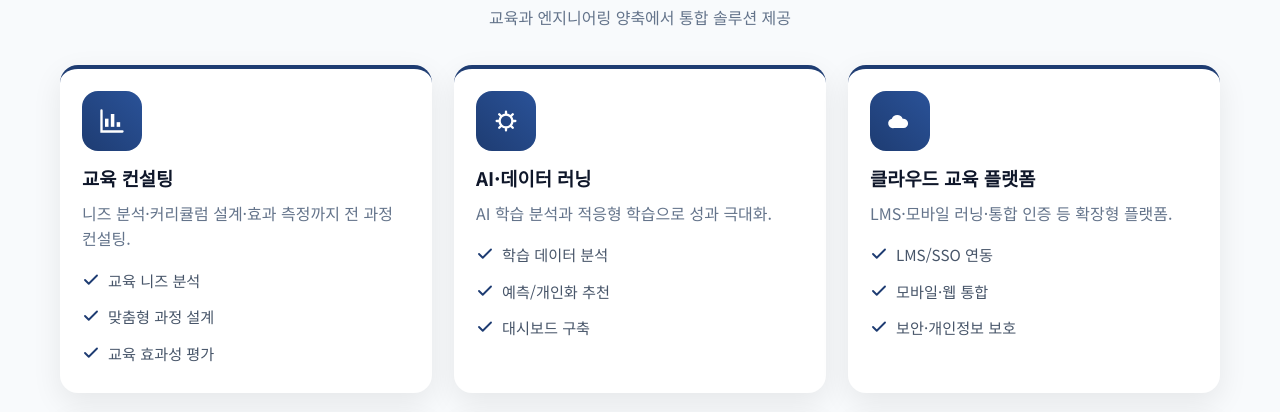
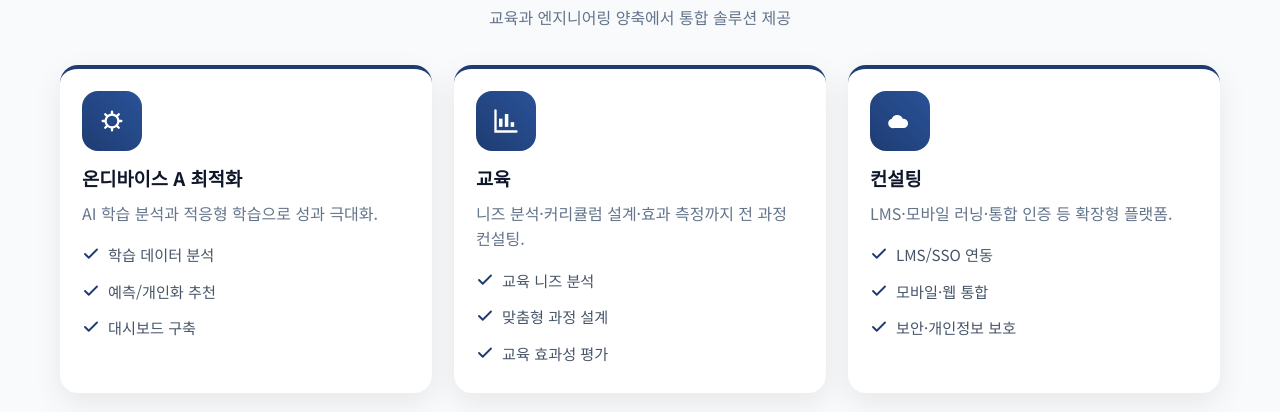
Before and after one commit to hongwoosystems/hongwoosystems.github.io, a plain HTML site: page index.html in a window 1280 px wide. Shown: the part 495-907 px from the top of the page. Drawn offline with Linux system fonts and the light colour scheme.

Commit message:
Add files via upload

```diff
--- a/index.html
+++ b/index.html
@@ -574,9 +574,19 @@
 <h2 class="title">주요 서비스</h2>
 <p class="subtitle2">교육과 엔지니어링 양축에서 통합 솔루션 제공</p>
 <div class="grid">
+<article class="card reveal" style="transition-delay:.05s">
+<div class="icon"><svg aria-hidden="true" fill="none" height="28" viewbox="0 0 24 24" width="28"><circle cx="12" cy="12" r="5.5" stroke="white" stroke-width="2"></circle><path d="M4 12h2M18 12h2M12 4v2M12 18v2M6.2 6.2l1.4 1.4M16.4 16.4l1.4 1.4M6.2 17.8l1.4-1.4M16.4 7.6l1.4-1.4" stroke="white" stroke-linecap="round" stroke-width="2"></path></svg></div>
+<h3>온디바이스 A 최적화</h3>
+<p>AI 학습 분석과 적응형 학습으로 성과 극대화.</p>
+<ul class="features">
+<li><svg aria-hidden="true" fill="none" height="18" viewbox="0 0 24 24" width="18"><path d="M20 6L9 17l-5-5" stroke="currentColor" stroke-linecap="round" stroke-linejoin="round" stroke-width="2.5"></path></svg> 학습 데이터 분석</li>
+<li><svg aria-hidden="true" fill="none" height="18" viewbox="0 0 24 24" width="18"><path d="M20 6L9 17l-5-5" stroke="currentColor" stroke-linecap="round" stroke-linejoin="round" stroke-width="2.5"></path></svg> 예측/개인화 추천</li>
+<li><svg aria-hidden="true" fill="none" height="18" viewbox="0 0 24 24" width="18"><path d="M20 6L9 17l-5-5" stroke="currentColor" stroke-linecap="round" stroke-linejoin="round" stroke-width="2.5"></path></svg> 대시보드 구축</li>
+</ul>
+</article>
 <article class="card reveal">
 <div class="icon"><svg aria-hidden="true" fill="none" height="28" viewbox="0 0 24 24" width="28"><path d="M3 3v18h18" stroke="white" stroke-linecap="round" stroke-width="2"></path><rect fill="white" height="7" width="3" x="6" y="10"></rect><rect fill="white" height="11" width="3" x="11" y="6"></rect><rect fill="white" height="4" width="3" x="16" y="13"></rect></svg></div>
-<h3>교육 컨설팅</h3>
+<h3>교육</h3>
 <p>니즈 분석·커리큘럼 설계·효과 측정까지 전 과정 컨설팅.</p>
 <ul class="features">
 <li><svg aria-hidden="true" fill="none" height="18" viewbox="0 0 24 24" width="18"><path d="M20 6L9 17l-5-5" stroke="currentColor" stroke-linecap="round" stroke-linejoin="round" stroke-width="2.5"></path></svg> 교육 니즈 분석</li>
@@ -584,19 +594,9 @@
 <li><svg aria-hidden="true" fill="none" height="18" viewbox="0 0 24 24" width="18"><path d="M20 6L9 17l-5-5" stroke="currentColor" stroke-linecap="round" stroke-linejoin="round" stroke-width="2.5"></path></svg> 교육 효과성 평가</li>
 </ul>
 </article>
-<article class="card reveal" style="transition-delay:.05s">
-<div class="icon"><svg aria-hidden="true" fill="none" height="28" viewbox="0 0 24 24" width="28"><circle cx="12" cy="12" r="5.5" stroke="white" stroke-width="2"></circle><path d="M4 12h2M18 12h2M12 4v2M12 18v2M6.2 6.2l1.4 1.4M16.4 16.4l1.4 1.4M6.2 17.8l1.4-1.4M16.4 7.6l1.4-1.4" stroke="white" stroke-linecap="round" stroke-width="2"></path></svg></div>
-<h3>AI·데이터 러닝</h3>
-<p>AI 학습 분석과 적응형 학습으로 성과 극대화.</p>
-<ul class="features">
-<li><svg aria-hidden="true" fill="none" height="18" viewbox="0 0 24 24" width="18"><path d="M20 6L9 17l-5-5" stroke="currentColor" stroke-linecap="round" stroke-linejoin="round" stroke-width="2.5"></path></svg> 학습 데이터 분석</li>
-<li><svg aria-hidden="true" fill="none" height="18" viewbox="0 0 24 24" width="18"><path d="M20 6L9 17l-5-5" stroke="currentColor" stroke-linecap="round" stroke-linejoin="round" stroke-width="2.5"></path></svg> 예측/개인화 추천</li>
-<li><svg aria-hidden="true" fill="none" height="18" viewbox="0 0 24 24" width="18"><path d="M20 6L9 17l-5-5" stroke="currentColor" stroke-linecap="round" stroke-linejoin="round" stroke-width="2.5"></path></svg> 대시보드 구축</li>
-</ul>
-</article>
 <article class="card reveal" style="transition-delay:.1s">
 <div class="icon"><svg aria-hidden="true" fill="none" height="28" viewbox="0 0 24 24" width="28"><path d="M7 18h8a4 4 0 1 0-.7-7.95A5 5 0 0 0 5 10a4 4 0 0 0 2 8z" fill="white"></path></svg></div>
-<h3>클라우드 교육 플랫폼</h3>
+<h3>컨설팅</h3>
 <p>LMS·모바일 러닝·통합 인증 등 확장형 플랫폼.</p>
 <ul class="features">
 <li><svg aria-hidden="true" fill="none" height="18" viewbox="0 0 24 24" width="18"><path d="M20 6L9 17l-5-5" stroke="currentColor" stroke-linecap="round" stroke-linejoin="round" stroke-width="2.5"></path></svg> LMS/SSO 연동</li>
@@ -604,7 +604,7 @@
 <li><svg aria-hidden="true" fill="none" height="18" viewbox="0 0 24 24" width="18"><path d="M20 6L9 17l-5-5" stroke="currentColor" stroke-linecap="round" stroke-linejoin="round" stroke-width="2.5"></path></svg> 보안·개인정보 보호</li>
 </ul>
 </article>
-<article class="card reveal" style="transition-delay:.15s">
+<!--<article class="card reveal" style="transition-delay:.15s">
 <div class="icon"><svg aria-hidden="true" fill="none" height="28" viewbox="0 0 24 24" width="28"><path d="M8 16l-4-4 4-4" stroke="white" stroke-linecap="round" stroke-linejoin="round" stroke-width="2"></path><path d="M16 8l4 4-4 4" stroke="white" stroke-linecap="round" stroke-linejoin="round" stroke-width="2"></path><path d="M14 4l-4 16" stroke="white" stroke-linecap="round" stroke-width="2"></path></svg></div>
 <h3>엔지니어 기술 컨설팅</h3>
 <p>시스템 설계·구축·운영 및 자동화, 품질·보안 최적화.</p>
@@ -633,7 +633,7 @@
 <li><svg aria-hidden="true" fill="none" height="18" viewbox="0 0 24 24" width="18"><path d="M20 6L9 17l-5-5" stroke="currentColor" stroke-linecap="round" stroke-linejoin="round" stroke-width="2.5"></path></svg> 규정·프로세스 정비</li>
 <li><svg aria-hidden="true" fill="none" height="18" viewbox="0 0 24 24" width="18"><path d="M20 6L9 17l-5-5" stroke="currentColor" stroke-linecap="round" stroke-linejoin="round" stroke-width="2.5"></path></svg> 취약점 진단</li>
 </ul>
-</article>
+</article>-->
 </div>
 </div>
 </section>
```
